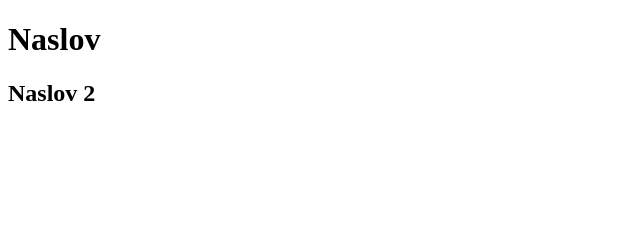
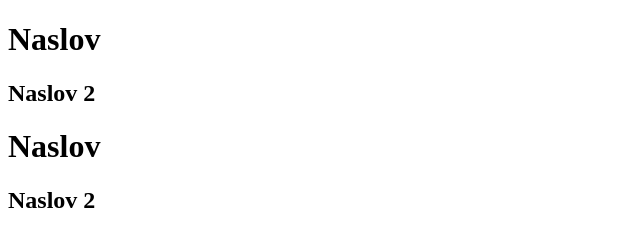
Before and after one commit to onlinecasovi/html-project, a plain HTML site: page index.html in a window 1280 px wide. Shown: the whole page, without its empty margins (0-640 px from the left). Drawn offline with Linux system fonts and the light colour scheme.

Commit message:
changes on index file

```diff
--- a/index.html
+++ b/index.html
@@ -9,5 +9,7 @@
 <body>
     <h1>Naslov</h1>
     <h2>Naslov 2</h2>
+    <h1>Naslov</h1>
+    <h2>Naslov 2</h2>
 </body>
 </html>
```
